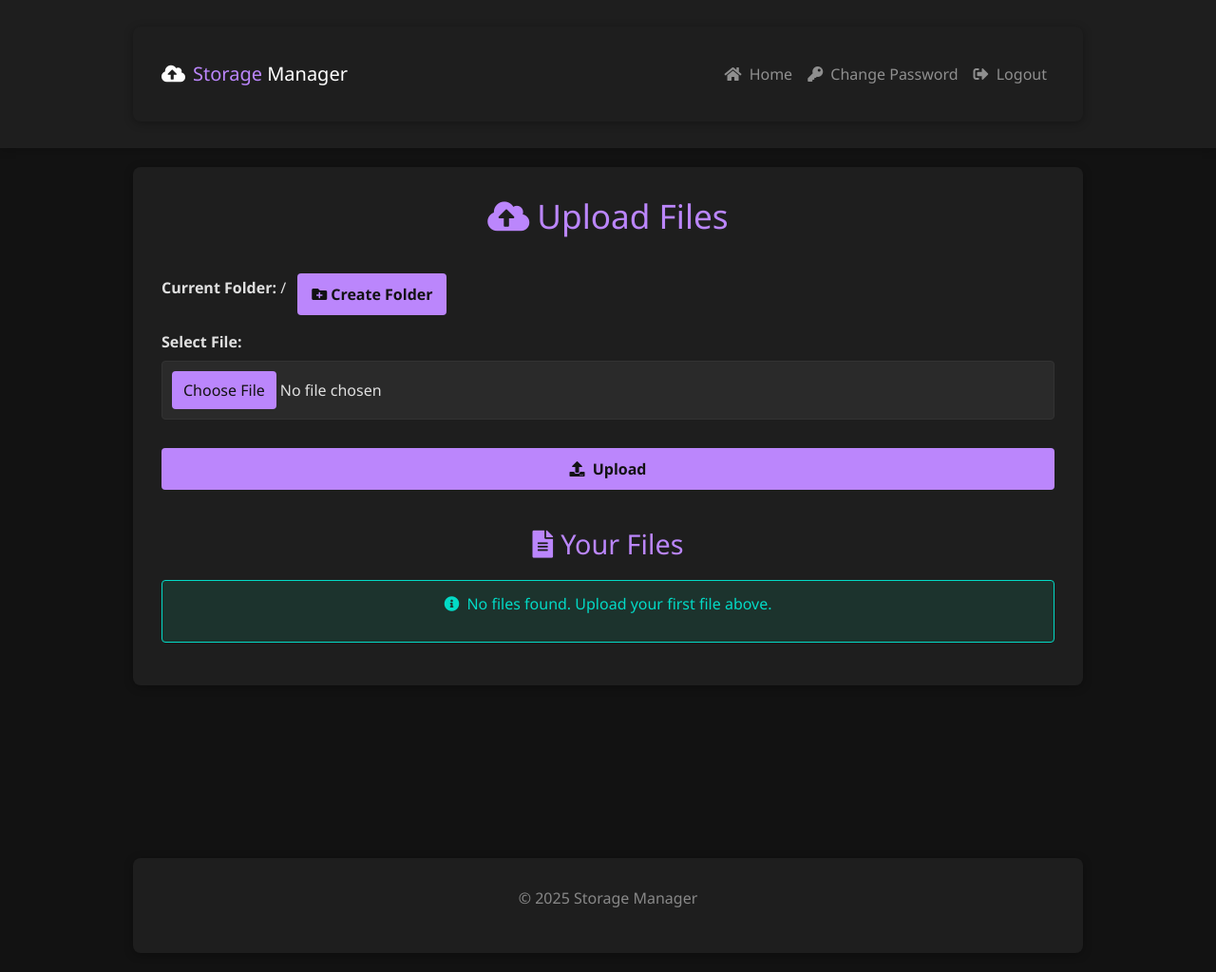
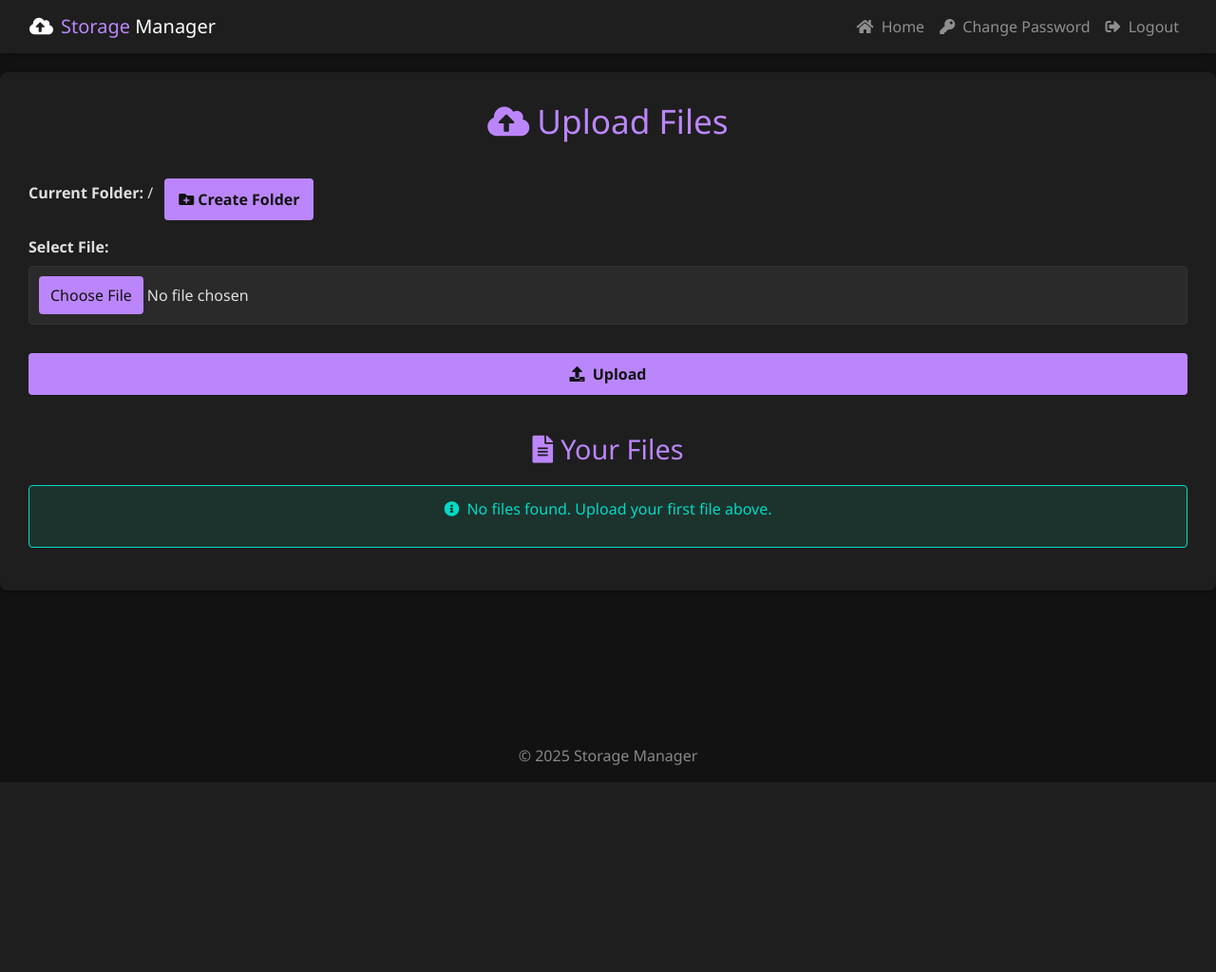
Before and after one commit to weneten/notion-storage, a Flask app: page / in a window 1280 px wide. Shown: the whole page at 95% size. After the commit the page ends 806 px from the top, so only its background shows below. Run offline with Flask 3, Linux system fonts and the light colour scheme; the visitor is signed in with stand-in values (Sample User, id 1); data that the repository does not hold is empty; some libraries are stand-ins or nearby versions.

Commit message:
Use full-width layout and move file actions to dropdown

```diff
--- a/static/streaming-upload.js
+++ b/static/streaming-upload.js
@@ -652,15 +652,16 @@ async function loadFiles() {
                         <a href="/d/${fileHash}" class="btn btn-primary btn-sm">
                             <i class="fas fa-download mr-1"></i>Download
                         </a>
-                        <button class="btn btn-secondary btn-sm rename-btn" data-file-id="${fileId}">
-                            <i class="fas fa-edit mr-1"></i>Rename
-                        </button>
-                        <button class="btn btn-info btn-sm move-btn" data-file-id="${fileId}">
-                            <i class="fas fa-folder-open mr-1"></i>Move
-                        </button>
-                        <button class="btn btn-danger btn-sm delete-btn" data-file-id="${fileId}" data-file-hash="${fileHash}">
-                            <i class="fas fa-trash-alt mr-1"></i>Delete
-                        </button>
+                        <div class="btn-group">
+                            <button type="button" class="btn btn-secondary btn-sm dropdown-toggle" data-toggle="dropdown" aria-haspopup="true" aria-expanded="false">
+                                <i class="fas fa-bars"></i>
+                            </button>
+                            <div class="dropdown-menu dropdown-menu-right">
+                                <button type="button" class="dropdown-item rename-btn" data-file-id="${fileId}"><i class="fas fa-edit mr-1"></i>Rename</button>
+                                <button type="button" class="dropdown-item move-btn" data-file-id="${fileId}"><i class="fas fa-folder-open mr-1"></i>Move</button>
+                                <button type="button" class="dropdown-item delete-btn" data-file-id="${fileId}" data-file-hash="${fileHash}"><i class="fas fa-trash-alt mr-1"></i>Delete</button>
+                            </div>
+                        </div>
                     </td>
                 </tr>`;
             }
--- a/static/style.css
+++ b/static/style.css
@@ -29,15 +29,14 @@ h2 {
     font-size: 1.8em;
 }
 
-.container {
+.content-container {
     background: #1e1e1e;
     padding: 30px;
     border-radius: 8px;
     box-shadow: 0 2px 10px rgba(0, 0, 0, 0.3);
-    max-width: 1000px;
-    width: 90%;
+    width: 100%;
     box-sizing: border-box;
-    margin: 20px auto;
+    margin: 20px 0;
 }
 
 .form-group {
--- a/templates/base.html
+++ b/templates/base.html
@@ -119,7 +119,7 @@
 </head>
 <body>
     <nav class="navbar navbar-expand-lg navbar-dark">
-        <div class="container">
+        <div class="container-fluid">
             <a class="navbar-brand" href="/">
                 <i class="fas fa-cloud-upload-alt mr-2"></i><span style="color: #bb86fc;">Storage</span> Manager
             </a>
@@ -218,7 +218,7 @@
     </div>
 
     <footer class="footer mt-5">
-        <div class="container">
+        <div class="container-fluid">
             <p class="text-muted text-center">© 2025 Storage Manager</p>
         </div>
     </footer>
--- a/templates/change_password.html
+++ b/templates/change_password.html
@@ -1,7 +1,7 @@
 {% extends "base.html" %}
 
 {% block content %}
-<div class="container">
+<div class="container-fluid content-container">
     <div class="row justify-content-center">
         <div class="col-md-6">
             <div class="auth-container">
--- a/templates/home.html
+++ b/templates/home.html
@@ -1,7 +1,7 @@
 {% extends "base.html" %}
 
 {% block content %}
-<div class="container">
+<div class="container-fluid content-container">
     <h1><i class="fas fa-cloud-upload-alt mr-2"></i>Upload Files</h1>
     <!-- Message container for notifications (will be filled dynamically) -->
     <div id="messageContainer"></div>
@@ -101,19 +101,19 @@
                             {% if entry.file_hash %}
                             <span class="view-button-container" data-filename="{{ entry.name }}" data-hash="{{ entry.file_hash }}" data-filesize="{{ entry.size | format_bytes }}"></span>
                             {% endif %}
-                            <a href="{{ url_for('download_by_hash', salted_sha512_hash=entry.file_hash) }}"
-                                class="btn btn-primary btn-sm">
+                            <a href="{{ url_for('download_by_hash', salted_sha512_hash=entry.file_hash) }}" class="btn btn-primary btn-sm">
                                 <i class="fas fa-download mr-1"></i>Download
                             </a>
-                            <button class="btn btn-secondary btn-sm rename-btn" data-file-id="{{ entry.id }}">
-                                <i class="fas fa-edit mr-1"></i>Rename
-                            </button>
-                            <button class="btn btn-info btn-sm move-btn" data-file-id="{{ entry.id }}">
-                                <i class="fas fa-folder-open mr-1"></i>Move
-                            </button>
-                            <button class="btn btn-danger btn-sm delete-btn" data-file-id="{{ entry.id }}">
-                                <i class="fas fa-trash-alt mr-1"></i>Delete
-                            </button>
+                            <div class="btn-group">
+                                <button type="button" class="btn btn-secondary btn-sm dropdown-toggle" data-toggle="dropdown" aria-haspopup="true" aria-expanded="false">
+                                    <i class="fas fa-bars"></i>
+                                </button>
+                                <div class="dropdown-menu dropdown-menu-right">
+                                    <button type="button" class="dropdown-item rename-btn" data-file-id="{{ entry.id }}"><i class="fas fa-edit mr-1"></i>Rename</button>
+                                    <button type="button" class="dropdown-item move-btn" data-file-id="{{ entry.id }}"><i class="fas fa-folder-open mr-1"></i>Move</button>
+                                    <button type="button" class="dropdown-item delete-btn" data-file-id="{{ entry.id }}"><i class="fas fa-trash-alt mr-1"></i>Delete</button>
+                                </div>
+                            </div>
                         </td>
                     </tr>
                     {% endif %}
@@ -514,7 +514,7 @@
         white-space: nowrap;
     }
 
-    .action-buttons .btn {
+    .action-buttons > * {
         margin-right: 5px;
     }
 
--- a/templates/login.html
+++ b/templates/login.html
@@ -1,7 +1,7 @@
 {% extends "base.html" %}
 
 {% block content %}
-<div class="container">
+<div class="container-fluid content-container">
     <div class="row justify-content-center">
         <div class="col-md-6">
             <div class="auth-container">
--- a/templates/register.html
+++ b/templates/register.html
@@ -1,7 +1,7 @@
 {% extends "base.html" %}
 
 {% block content %}
-<div class="container">
+<div class="container-fluid content-container">
     <div class="row justify-content-center">
         <div class="col-md-6">
             <div class="auth-container">
```
